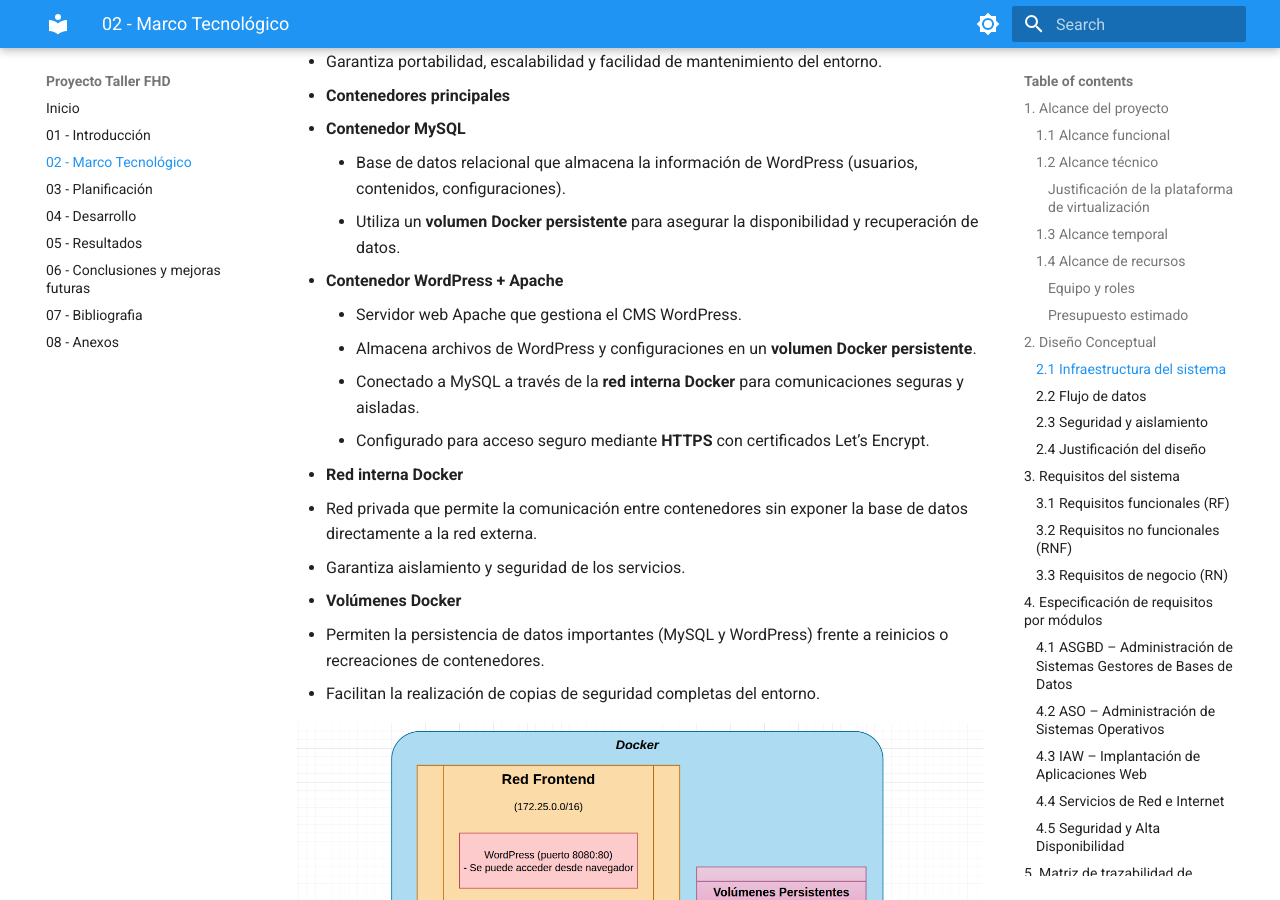
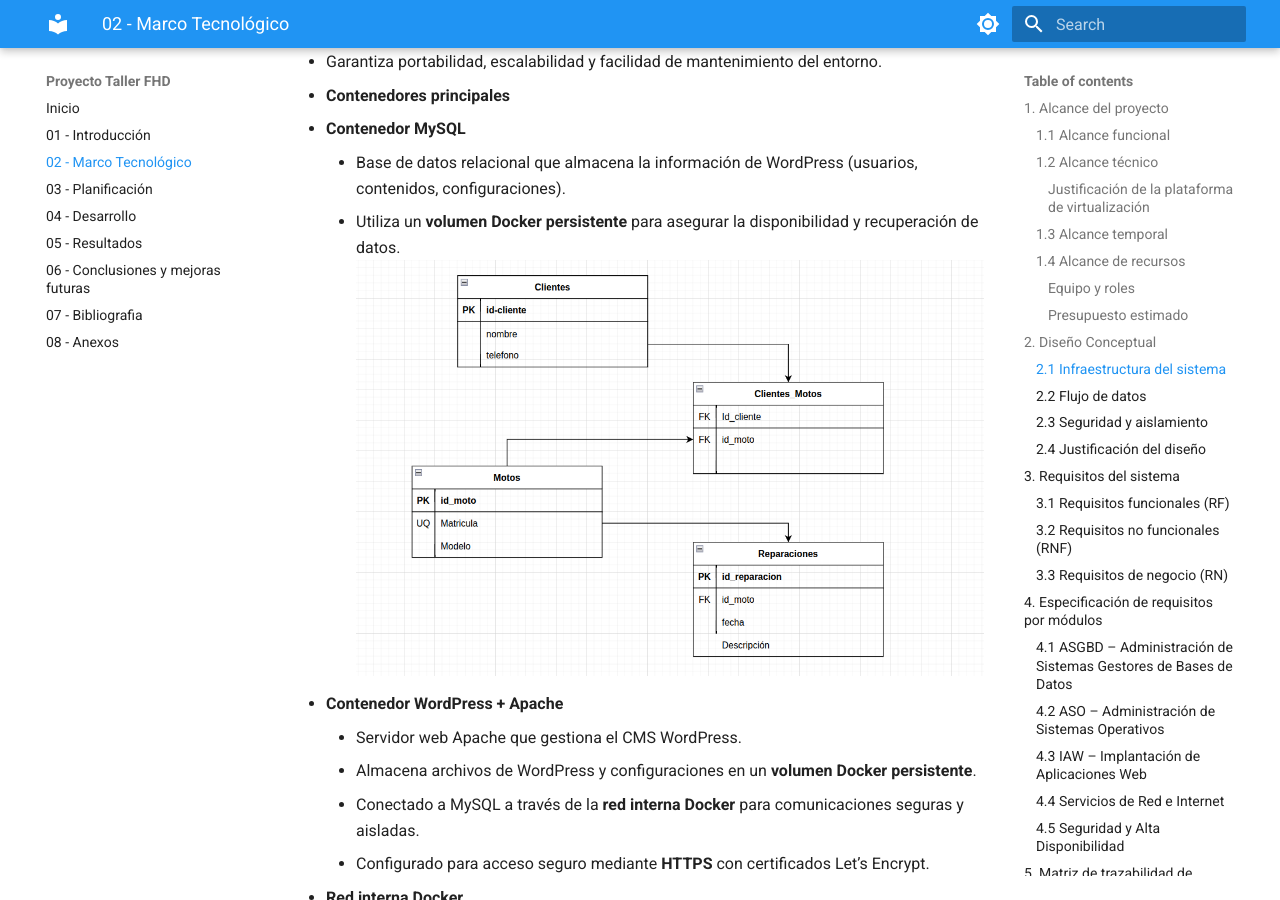
Before and after one commit to elimpermeable/Proyecto_Intermodular2ASIR_IJJ, an MkDocs documentation site: the page built from docs/02_Marco_tecnologico.md, in a window 1280 px wide and 900 px high, scrolled down 3236 px. Built offline with MkDocs 1.6.1 and Material for MkDocs 9.7.7, drawn with Linux system fonts in a browser that asks for light colours.

Commit message:
Actualización de documentación

```diff
--- a/docs/02_Marco_tecnologico.md
+++ b/docs/02_Marco_tecnologico.md
@@ -112,6 +112,7 @@ El sistema se implementa sobre un **host Ubuntu Server**, que actúa como base p
   - **Contenedor MySQL**
     - Base de datos relacional que almacena la información de WordPress (usuarios, contenidos, configuraciones).
     - Utiliza un **volumen Docker persistente** para asegurar la disponibilidad y recuperación de datos.
+    ![Mapa_mysql](images/mysql.png)
   - **Contenedor WordPress + Apache**
     - Servidor web Apache que gestiona el CMS WordPress.
     - Almacena archivos de WordPress y configuraciones en un **volumen Docker persistente**.
```
Also changed, not shown: docs/images/mysql.png (added).
